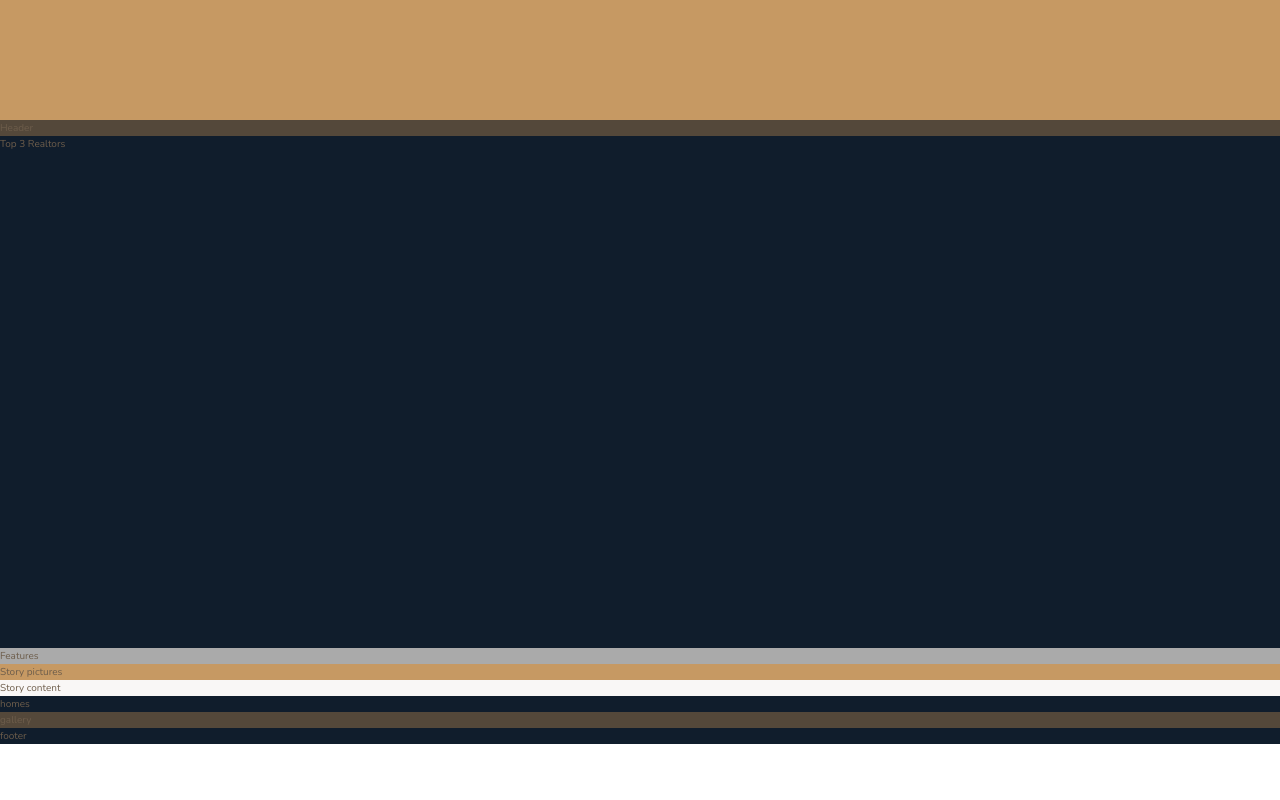
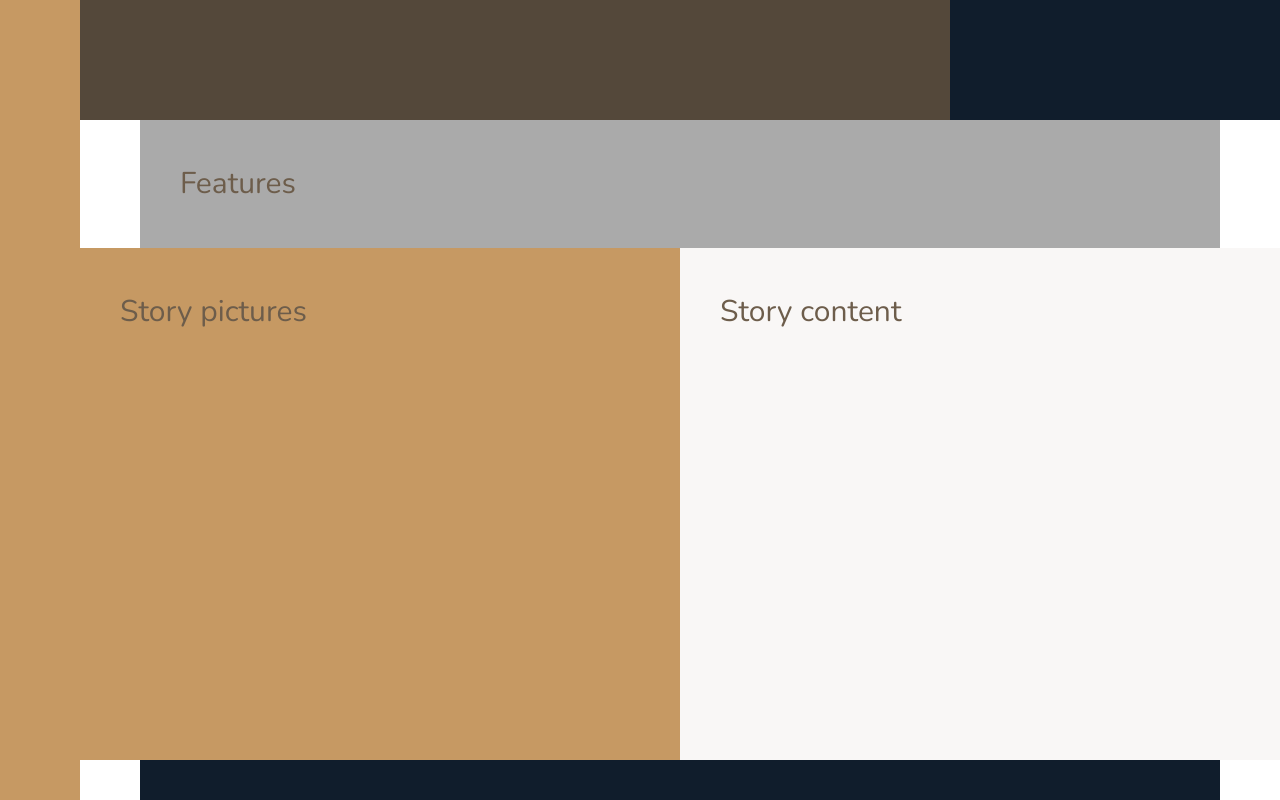
Before and after one commit to lando1234/Nexter, a website: page index.html in a window 1280 px wide. Shown: the part 520-1320 px from the top of the page. Before the commit the page ends 1264 px from the top, so only its background shows below. Drawn offline with nearby package versions, Linux system fonts and the light colour scheme.

Commit message:
columns hechas

```diff
--- a/index.html
+++ b/index.html
@@ -24,13 +24,11 @@
         <section class="features">
             Features
         </section>
-        <div class="story">
-            <div class="story__pictures">
-                Story pictures
-            </div>
-            <div class="story__content">
-                Story content
-            </div>
+        <div class="story__pictures">
+            Story pictures
+        </div>
+        <div class="story__content">
+            Story content
         </div>
         <section class="homes">
             homes
--- a/sass/_base.scss
+++ b/sass/_base.scss
@@ -38,4 +38,10 @@ body {
     display:grid;
 
     grid-template-rows: 80vh min-content 40vw repeat(3,min-content);
+    grid-template-columns: [sidebar-start]8rem [sidebar-end full-start] minmax(6rem,1fr) [center-start]repeat(8,[col-start] minmax(min-content,14rem) [col-end]) [center-end] minmax(6rem,1fr) [full-end];
+
+    & > * {
+        padding: 40px;
+        font-size: 3rem;
+    }
 }
--- a/sass/_features.scss
+++ b/sass/_features.scss
@@ -1,3 +1,4 @@
 .features{
     background-color: $color-grey-light-2;
+    grid-column: center-start / center-end;
 }
--- a/sass/_footer.scss
+++ b/sass/_footer.scss
@@ -1,3 +1,5 @@
 .footer{
     background-color: $color-secondary;
+
+    grid-column: full-start / full-end;
 }
--- a/sass/_gallery.scss
+++ b/sass/_gallery.scss
@@ -1,3 +1,5 @@
 .gallery{
     background-color: $color-grey-dark-1;
+
+    grid-column: full-start / full-end;
 }
--- a/sass/_header.scss
+++ b/sass/_header.scss
@@ -1,3 +1,4 @@
 .header{
     background-color: $color-grey-dark-1;
+    grid-column: full-start / col-end 6;
 }
--- a/sass/_homes.scss
+++ b/sass/_homes.scss
@@ -1,3 +1,5 @@
 .homes{
     background-color: $color-secondary;
+
+    grid-column: center-start / center-end;
 }
--- a/sass/_realtors.scss
+++ b/sass/_realtors.scss
@@ -1,3 +1,5 @@
 .realtors{
     background-color: $color-secondary;
+    grid-column: col-end 6 / full-end;
+
 }
--- a/sass/_sidebar.scss
+++ b/sass/_sidebar.scss
@@ -1,3 +1,5 @@
 .sidebar {
     background-color: $color-primary;
+    grid-column: sidebar-start / sidebar-end;
+    grid-row: 1 / -1;
 }
--- a/sass/_story.scss
+++ b/sass/_story.scss
@@ -2,10 +2,12 @@
 
     &__pictures {
         background-color: $color-primary;
+        grid-column: full-start / col-end 4;
     }
 
     &__content{
         background-color: $color-grey-light-1;
+        grid-column: col-start 5 / full-end;
     }
 
 }
```
Also changed, not shown: css/style.css.
